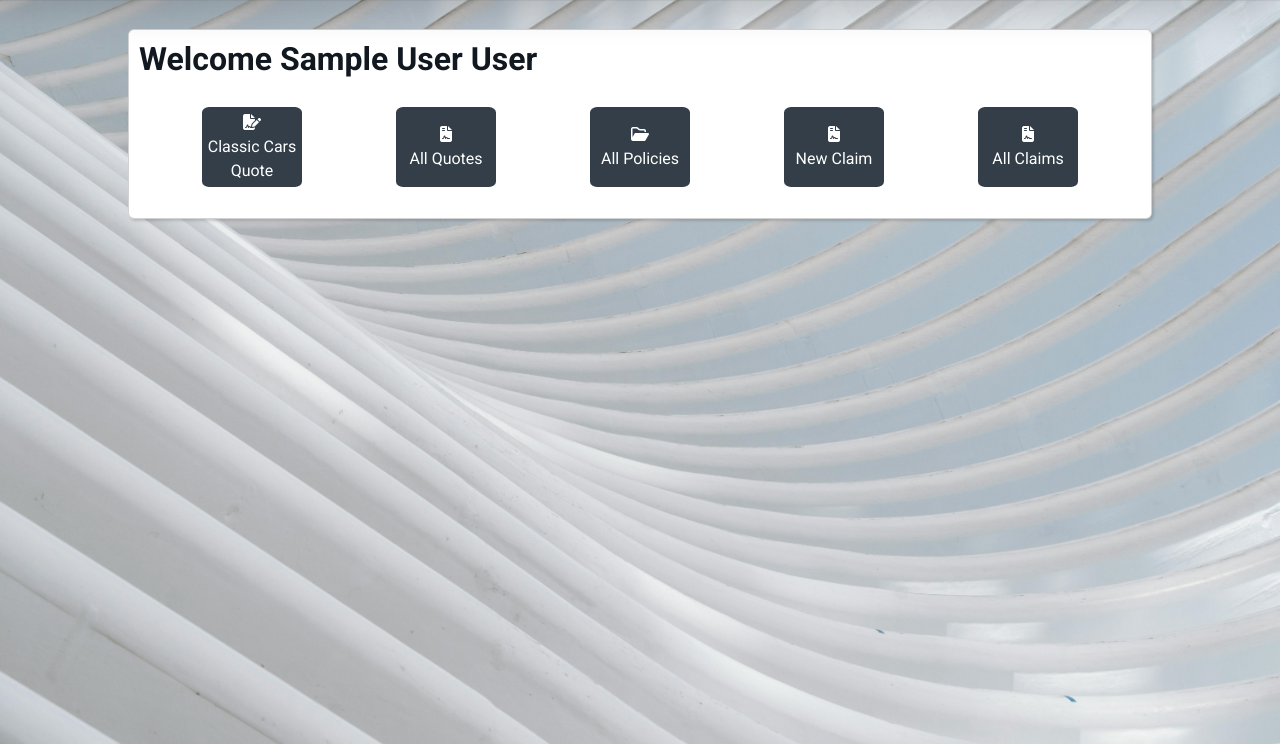
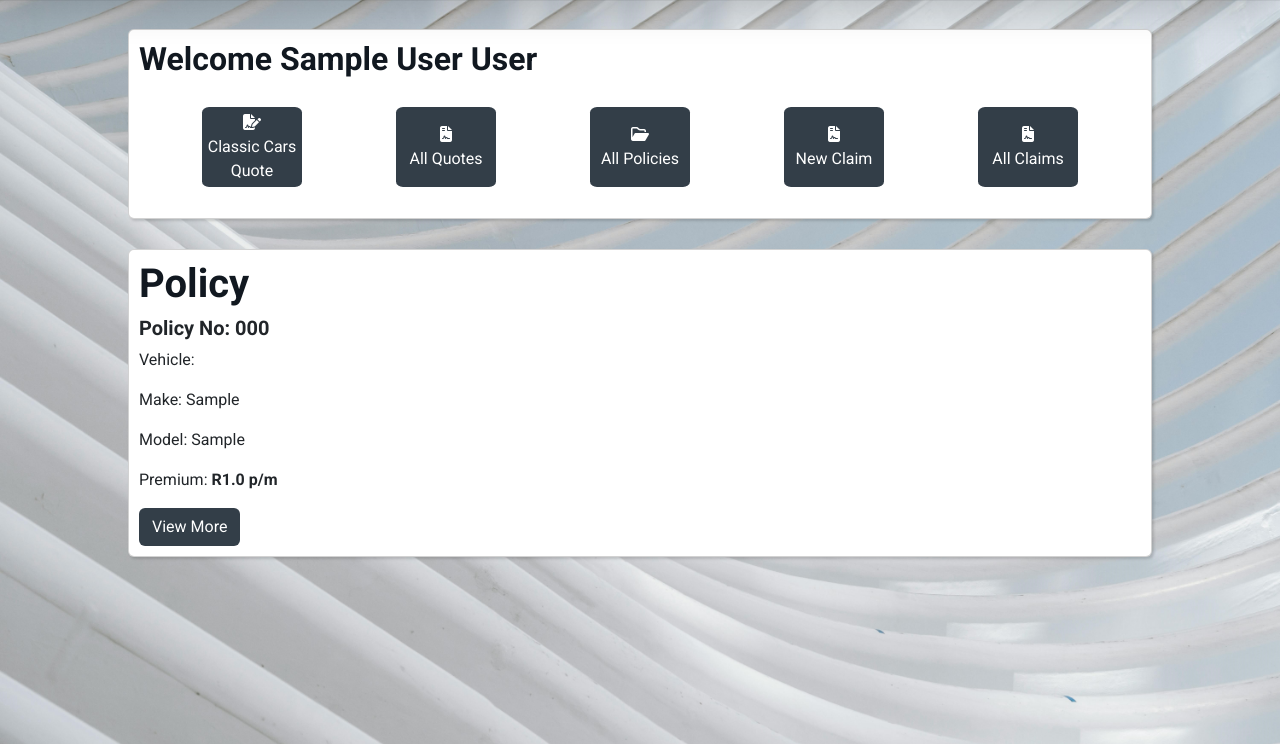
Before and after one commit to Rashay01/Insurance-app, a Flask app: page /dashboard in a window 1280 px wide. Shown: the part 56-800 px from the top of the page. Run offline with Flask 3, Linux system fonts and the light colour scheme; a user stored in the database is signed in; tables that the repository leaves empty hold one stand-in row (values such as "Sample post").

Commit message:
Policies on dashboard

```diff
--- a/routes/main_bp.py
+++ b/routes/main_bp.py
@@ -8,6 +8,10 @@ from wtforms import (
 
 )
 from wtforms.validators import InputRequired, Length,Regexp
+from sqlalchemy.sql import Select
+from models.classic_cars import ClassicCars
+from models.policy import Policy
+from extensions import db
 
 main_bp = Blueprint("main", __name__)
 
@@ -39,5 +43,14 @@ def contact():
 @main_bp.route("/dashboard")
 @login_required
 def dashboard():
-
-    return render_template("dashboard.html", curr_page="dashboard", user=current_user)
+    data = (
+        Select(Policy, ClassicCars)
+        .join(ClassicCars, Policy.policy_number == ClassicCars.policy_number)
+        .filter_by(customer_id=current_user.ID)
+        .order_by(Policy.active.desc(), Policy.policy_date.desc())
+    )
+    filtered_policies = db.session.execute(data).first()
+    if filtered_policies is None:
+        return render_template("dashboard.html", curr_page="dashboard", user=current_user, policy={},classic_car={})
+    print(filtered_policies)
+    return render_template("dashboard.html", curr_page="dashboard", user=current_user, policy=filtered_policies[0],classic_car=filtered_policies[1])
--- a/templates/dashboard.html
+++ b/templates/dashboard.html
@@ -1,5 +1,4 @@
-{% extends 'base.html' %} {% block style %}
-{% endblock %} {% block body%}
+{% extends 'base.html' %} {% block style %} {% endblock %} {% block body%}
 <div class="card dashboard-card">
   <h2 class="dashboard-heading">Welcome {{user.name}} {{user.surname}}</h2>
 
@@ -36,4 +35,23 @@
     </div>
   </div>
 </div>
+{% if policy %}
+<div class="card dashboard-card">
+  <h1 class="dashboard-heading">Policy</h1>
+  <h5 class="bold_item_text">Policy No: {{policy.policy_number}}</h5>
+    <p>Vehicle:</p>
+    <p>Make: {{classic_car.vehicle_make}}</p>
+    <p>Model: {{classic_car.model}}</p>
+    <p>
+      Premium:
+      <span class="bold_item_text">R{{policy.monthly_premium}} p/m</span>
+    </p>
+    <a
+      class="btn {% if not policy.active %}all-button-active{% else %}all-button{% endif %}"
+      href="/all-policies/{{policy.policy_number}}"
+      >View More</a
+    >
+  </div>
+</div>
+{% endif %}
 {% endblock %}
```
